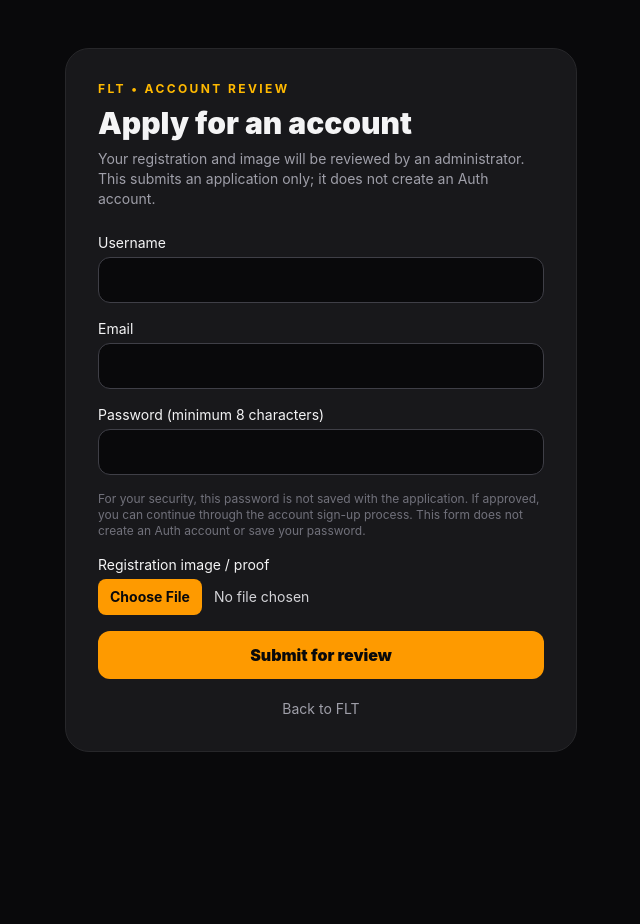
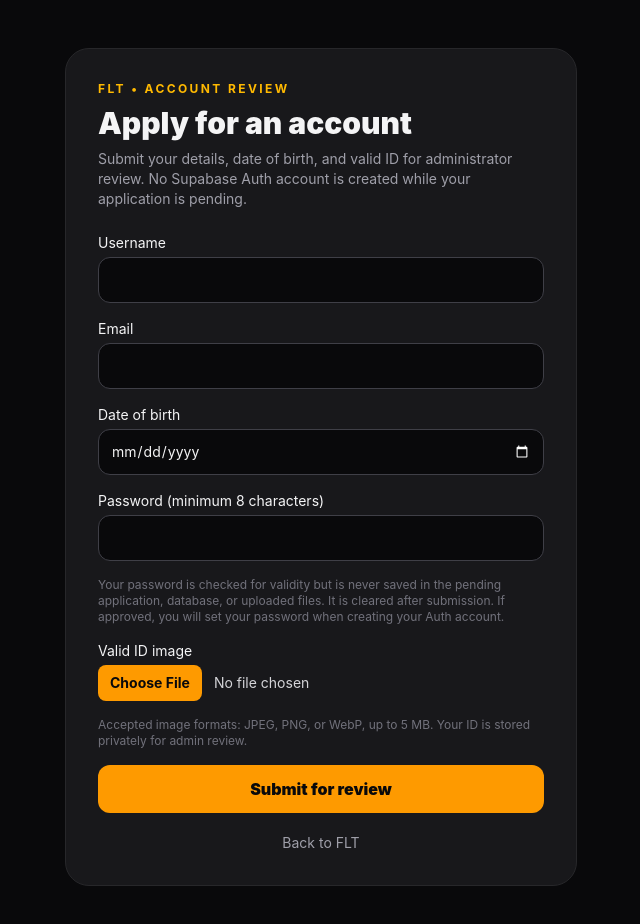
Before and after one commit to nazdev20/FLT, a Next.js app: page /register in a window 1280 px wide. Shown: the top 924 px of the page, without its empty margins (319-959 px from the left). Before the commit the page ends 800 px from the top, so only its background shows below. Built offline with nearby package versions, Linux system fonts and the light colour scheme.

Commit message:
Add date of birth and clarify password handling

```diff
--- a/src/app/register/page.tsx
+++ b/src/app/register/page.tsx
@@ -31,13 +31,15 @@ export default function RegisterPage() {
     <section className="mx-auto max-w-lg rounded-3xl border border-zinc-800 bg-zinc-900 p-6 sm:p-8">
       <p className="text-xs font-bold uppercase tracking-[0.2em] text-amber-400">FLT • Account review</p>
       <h1 className="mt-2 text-3xl font-black">Apply for an account</h1>
-      <p className="mt-2 text-sm text-zinc-400">Your registration and image will be reviewed by an administrator. This submits an application only; it does not create an Auth account.</p>
+      <p className="mt-2 text-sm text-zinc-400">Submit your details, date of birth, and valid ID for administrator review. No Supabase Auth account is created while your application is pending.</p>
       <form className="mt-6 space-y-4" onSubmit={submit}>
-        <label className="block text-sm">Username<input name="username" required minLength={2} maxLength={60} className="mt-1 w-full rounded-xl border border-zinc-700 bg-zinc-950 p-3" /></label>
+        <label className="block text-sm">Username<input name="username" required minLength={2} maxLength={60} autoComplete="username" className="mt-1 w-full rounded-xl border border-zinc-700 bg-zinc-950 p-3" /></label>
         <label className="block text-sm">Email<input name="email" type="email" required autoComplete="email" className="mt-1 w-full rounded-xl border border-zinc-700 bg-zinc-950 p-3" /></label>
+        <label className="block text-sm">Date of birth<input name="date_of_birth" type="date" required max={new Date().toISOString().slice(0, 10)} className="mt-1 w-full rounded-xl border border-zinc-700 bg-zinc-950 p-3" /></label>
         <label className="block text-sm">Password (minimum 8 characters)<input name="password" type="password" required minLength={8} autoComplete="new-password" value={password} onChange={e => setPassword(e.target.value)} className="mt-1 w-full rounded-xl border border-zinc-700 bg-zinc-950 p-3" /></label>
-        <p className="text-xs text-zinc-500">For your security, this password is not saved with the application. If approved, you can continue through the account sign-up process. This form does not create an Auth account or save your password.</p>
-        <label className="block text-sm">Registration image / proof<input name="image" type="file" required accept="image/jpeg,image/png,image/webp" className="mt-1 block w-full text-sm text-zinc-300 file:mr-3 file:rounded-lg file:border-0 file:bg-amber-500 file:px-3 file:py-2 file:font-bold file:text-zinc-950" /></label>
+        <p className="text-xs text-zinc-500">Your password is checked for validity but is never saved in the pending application, database, or uploaded files. It is cleared after submission. If approved, you will set your password when creating your Auth account.</p>
+        <label className="block text-sm">Valid ID image<input name="image" type="file" required accept="image/jpeg,image/png,image/webp" className="mt-1 block w-full text-sm text-zinc-300 file:mr-3 file:rounded-lg file:border-0 file:bg-amber-500 file:px-3 file:py-2 file:font-bold file:text-zinc-950" /></label>
+        <p className="text-xs text-zinc-500">Accepted image formats: JPEG, PNG, or WebP, up to 5 MB. Your ID is stored privately for admin review.</p>
         {error && <p role="alert" className="rounded-xl bg-rose-950 p-3 text-sm text-rose-300">{error}</p>}
         {message && <p role="status" className="rounded-xl bg-emerald-950 p-3 text-sm text-emerald-300">{message}</p>}
         <button disabled={busy} className="w-full rounded-xl bg-amber-500 p-3 font-black text-zinc-950 disabled:opacity-50">{busy ? 'Submitting…' : 'Submit for review'}</button>
```
